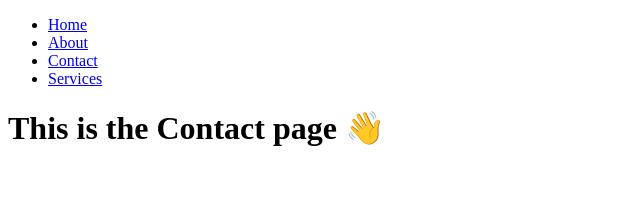
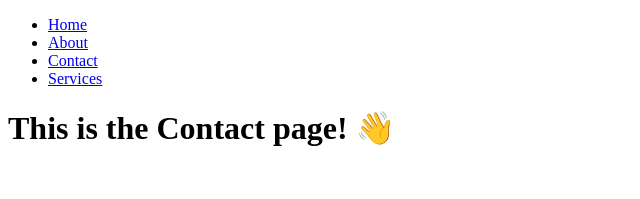
Before and after one commit to cherryontech/ywgc, a React (Create React App) app: page /contact in a window 1280 px wide. Shown: the top 199 px of the page, without its empty margins (0-640 px from the left). Built offline with nearby package versions, Linux system fonts and the light colour scheme.

Commit message:
chore: add contact and services pages

```diff
--- a/src/pages/Contact.jsx
+++ b/src/pages/Contact.jsx
@@ -2,7 +2,7 @@
 
 function Contact() {
     return (
-        <h1>This is the Contact page 👋</h1>
+        <h1>This is the Contact page! 👋</h1>
     );
 }
 
```
